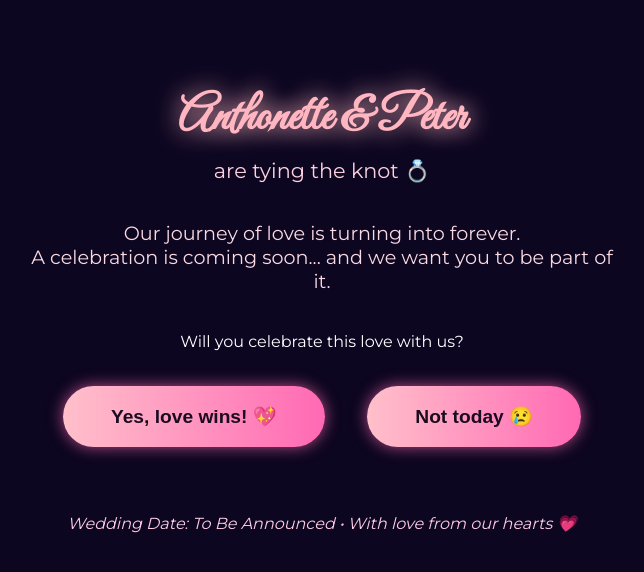
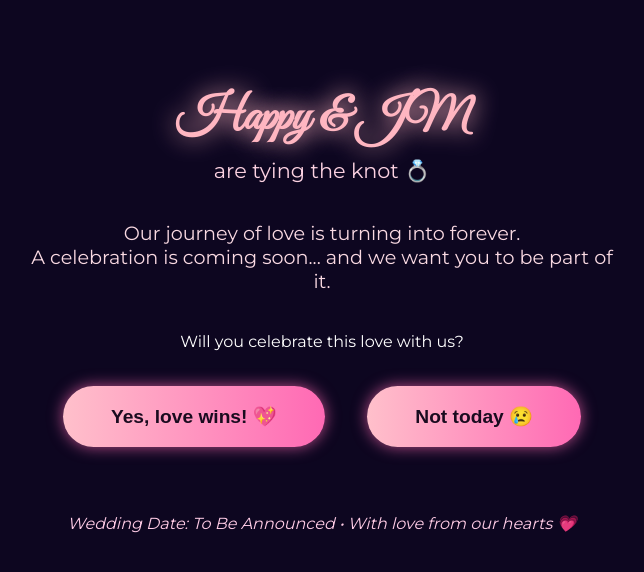
Before and after one commit to newb4sec/Wedding, a plain HTML site: page index.html in a window 1280 px wide. Shown: the whole page, without its empty margins (318-962 px from the left). Drawn offline with Linux system fonts and the light colour scheme; no server answers.

Commit message:
index.html

```diff
--- a/index.html
+++ b/index.html
@@ -3,7 +3,7 @@
 <head>
   <meta charset="UTF-8" />
   <meta name="viewport" content="width=device-width, initial-scale=1.0"/>
-  <title>Anthonette & Peter — Our Love Story</title>
+  <title>Happy & JM — Our Love Story</title>
   <link href="https://fonts.googleapis.com/css2?family=Great+Vibes&family=Montserrat:wght@400;700&display=swap" rel="stylesheet">
   <style>
     body {
@@ -147,7 +147,7 @@
     createFloatingElements('sparkle', 15);
   </script>
 
-  <h1>Anthonette & Peter</h1>
+  <h1>Happy & JM</h1>
   <h2>are tying the knot 💍</h2>
 
   <p class="intro">
```
